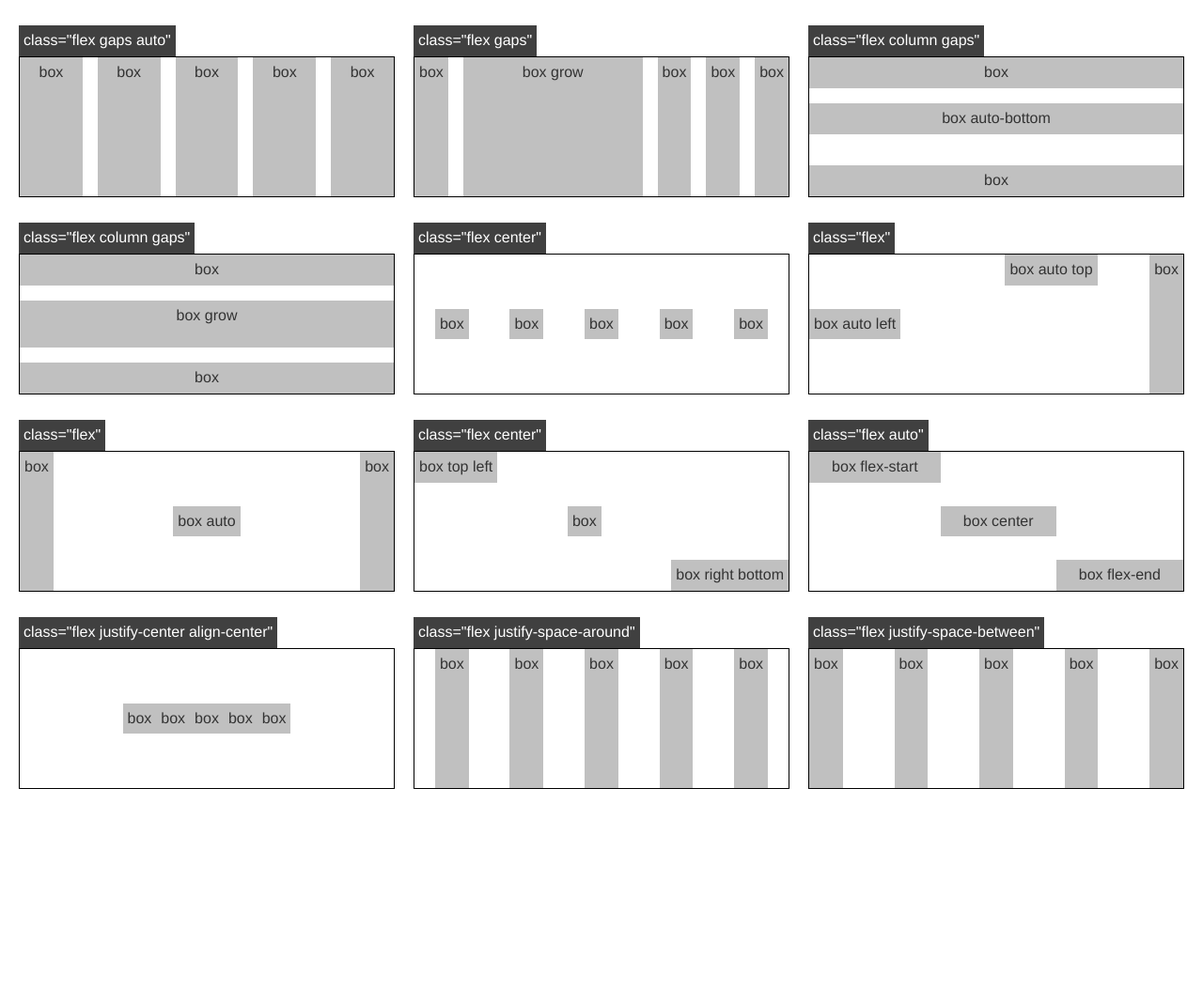
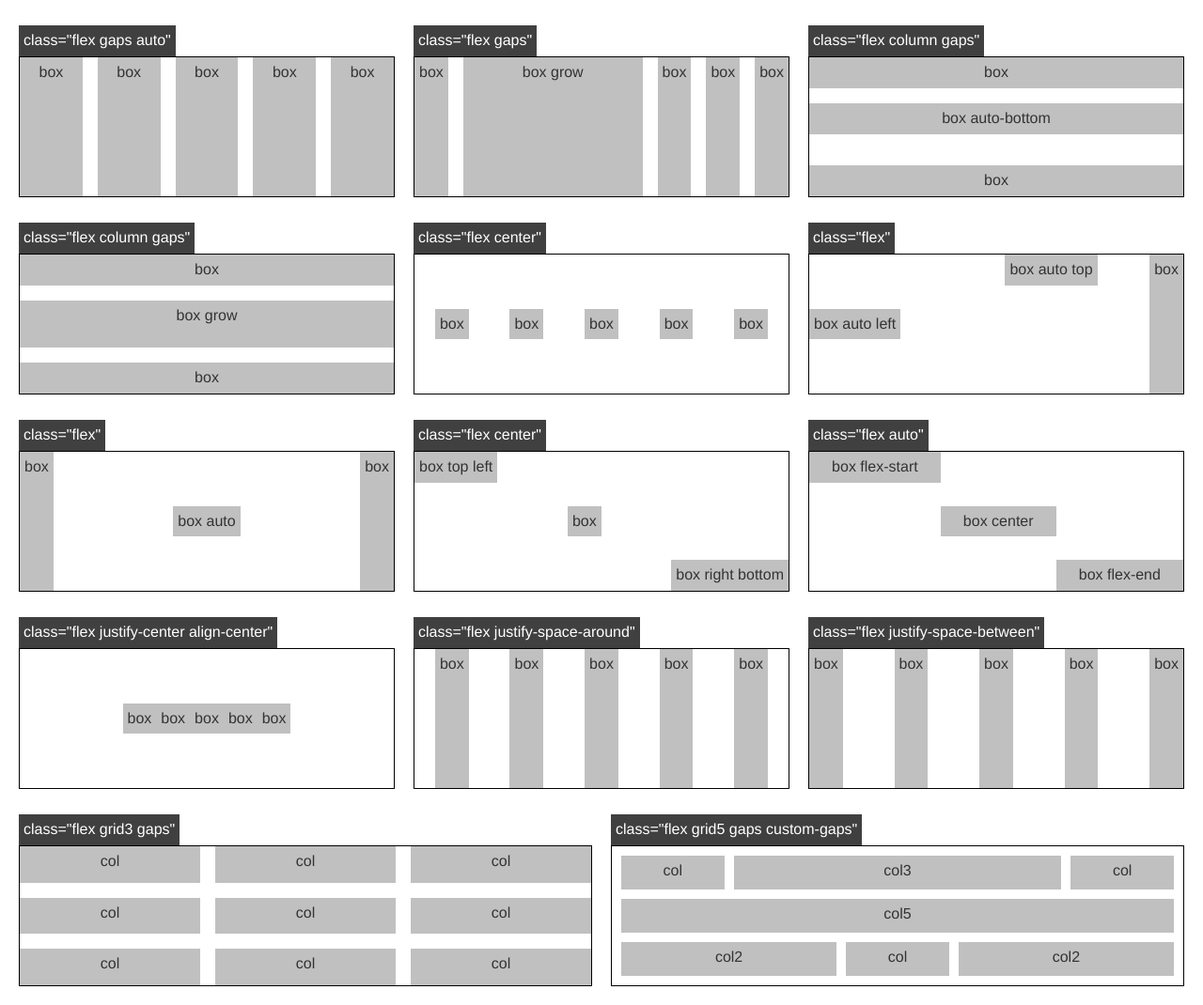
Before and after one commit to ixrock/flexbox, a website: page docs/examples/flexbox-playground.html in a window 1280 px wide. Shown: the whole page at 94% size. Before the commit the page ends 860 px from the top, so only its background shows below. Drawn offline with nearby package versions, Linux system fonts and the light colour scheme.

Commit message:
v.2.0.1 flex grids with css-variables support

```diff
--- a/docs/examples/flexbox-playground.html
+++ b/docs/examples/flexbox-playground.html
@@ -6,25 +6,21 @@
   <link rel="stylesheet" href="../common.css"/>
   <style type="text/css">
     main {
-      --margin: 2rem;
-      margin: var(--margin) 0 0 var(--margin);
+      --space: 2rem;
+      margin: var(--space) 0 0 var(--space);
       display: flex;
       flex-flow: row wrap;
     }
 
     main > * {
       flex: 1 0 350px;
-      margin: 0 var(--margin) var(--margin) 0;
-    }
-
-    .flex {
+      margin: 40px var(--space) var(--space) 0;
       position: relative;
       min-height: 150px;
       border: 1px solid black;
-      margin-top: 40px !important;
     }
 
-    .flex:after {
+    main > :after {
       content: 'class="' attr(class) '"';
       position: absolute;
       left: -1px;
@@ -34,24 +30,19 @@
       padding: .5rem;
     }
 
-    .flex[id]:before {
-      content: "#" attr(id);
-      position: absolute;
-      right: -1px;
-      bottom: calc(100% + 1px);
-      background: rgba(255, 0, 0, .75);
-      color: white;
-      padding: .5rem;
-    }
-
-    .flex > .box {
+    .box, .cols > * {
       background: silver;
       text-align: center;
       padding: 5px;
     }
 
-    .box:after {
+    .box:after, .cols > *:after {
       content: attr(class);
+    }
+
+    .custom-gaps {
+      --flex-gap: 10px;
+      padding: var(--flex-gap);
     }
   </style>
 </head>
@@ -141,6 +132,32 @@
     <div class="box"></div>
     <div class="box"></div>
   </div>
+
+  <div class="flex grid3 gaps">
+    <div class="cols">
+      <div class="col"></div>
+      <div class="col"></div>
+      <div class="col"></div>
+      <div class="col"></div>
+      <div class="col"></div>
+      <div class="col"></div>
+      <div class="col"></div>
+      <div class="col"></div>
+      <div class="col"></div>
+    </div>
+  </div>
+
+  <div class="flex grid5 gaps custom-gaps">
+    <div class="cols">
+      <div class="col"></div>
+      <div class="col3"></div>
+      <div class="col"></div>
+      <div class="col5"></div>
+      <div class="col2"></div>
+      <div class="col"></div>
+      <div class="col2"></div>
+    </div>
+  </div>
 </main>
 
 </body>
--- a/package.json
+++ b/package.json
@@ -1,6 +1,6 @@
 {
   "name": "flex.box",
-  "version": "2.0.0",
+  "version": "2.0.1",
   "description": "CSS library for easier work with flex boxes",
   "main": "src/flexbox.scss",
   "author": "ixrock",
--- a/src/flexbox.scss
+++ b/src/flexbox.scss
@@ -1,7 +1,9 @@
 //-- Flexbox
 
+$flexbox-grids-count: 12 !default;
+
 .flex {
-  --flex-gaps-size: 1em;
+  --flex-gap: 1em;
   display: flex;
 
   &.inline {
@@ -77,12 +79,12 @@
   &.gaps {
     &:not(.column) {
       > :not(:last-of-type) {
-        margin-right: var(--flex-gaps-size);
+        margin-right: var(--flex-gap);
       }
     }
     &.column {
       > :not(:last-of-type) {
-        margin-bottom: var(--flex-gaps-size);
+        margin-bottom: var(--flex-gap);
       }
     }
   }
@@ -120,4 +122,37 @@
       }
     }
   }
+
+  // generate grids
+  $grid: 1;
+  @while $grid <= $flexbox-grids-count {
+    &.grid#{$grid} {
+      --flex-grid: $grid;
+      $grid: $grid + 1;
+    }
+  }
+  > .cols {
+    display: flex;
+    flex-wrap: wrap;
+    flex-grow: 1;
+    > * {
+      flex-basis: calc(100% / var(--flex-grid));
+      $col: 1;
+      @while $col <= $flexbox-grids-count {
+        &.col#{$col} {
+          flex-basis: calc(100% / var(--flex-grid) * #{$col});
+        }
+        $col: $col + 1;
+      }
+    }
+  }
+  &.gaps > .cols {
+    --flex-gaps-size-half: calc(var(--flex-gap) / 2);
+    --flex-gaps-size-half-neg: calc(var(--flex-gap) / -2);
+    margin: var(--flex-gaps-size-half-neg);
+    > * {
+      background-clip: padding-box;
+      border: var(--flex-gaps-size-half) solid transparent;
+    }
+  }
 }
```
Also changed, not shown: docs/index.html (+11 -3 lines), README.md, src/flexbox.css.
